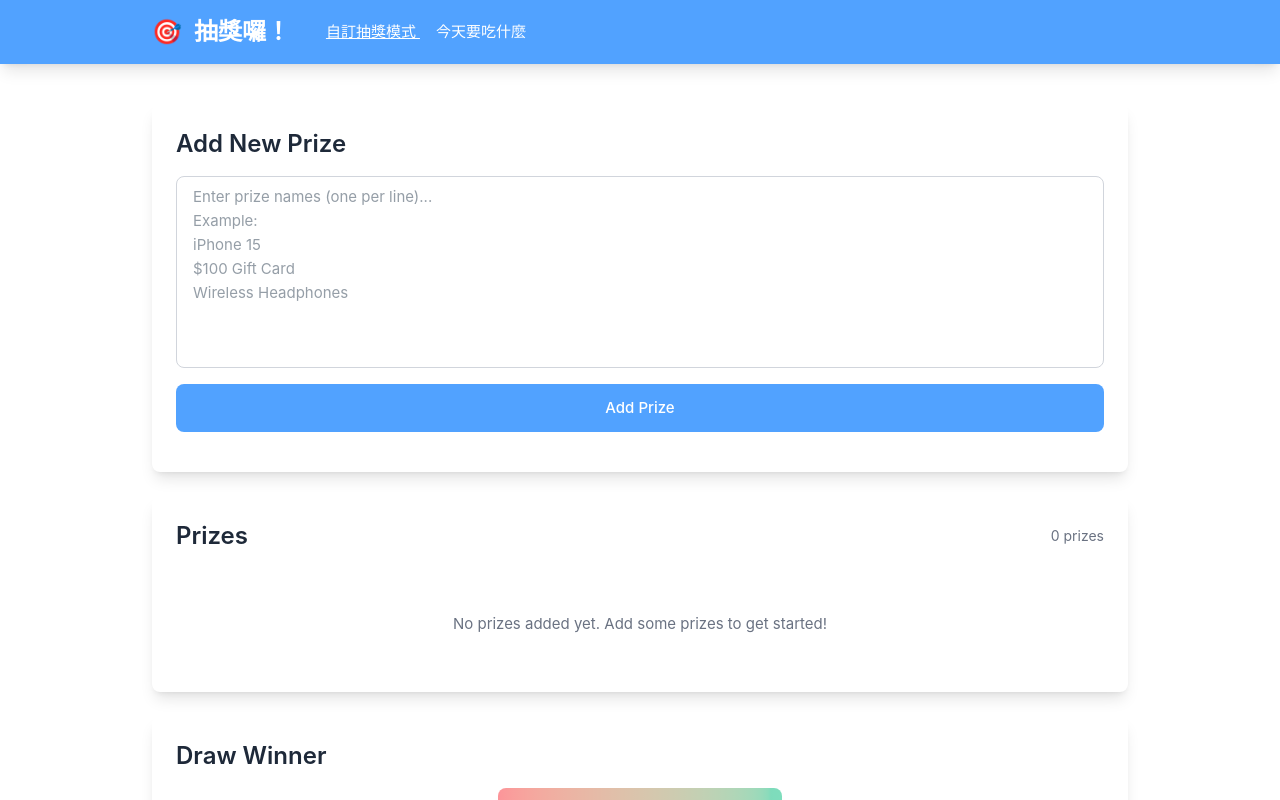
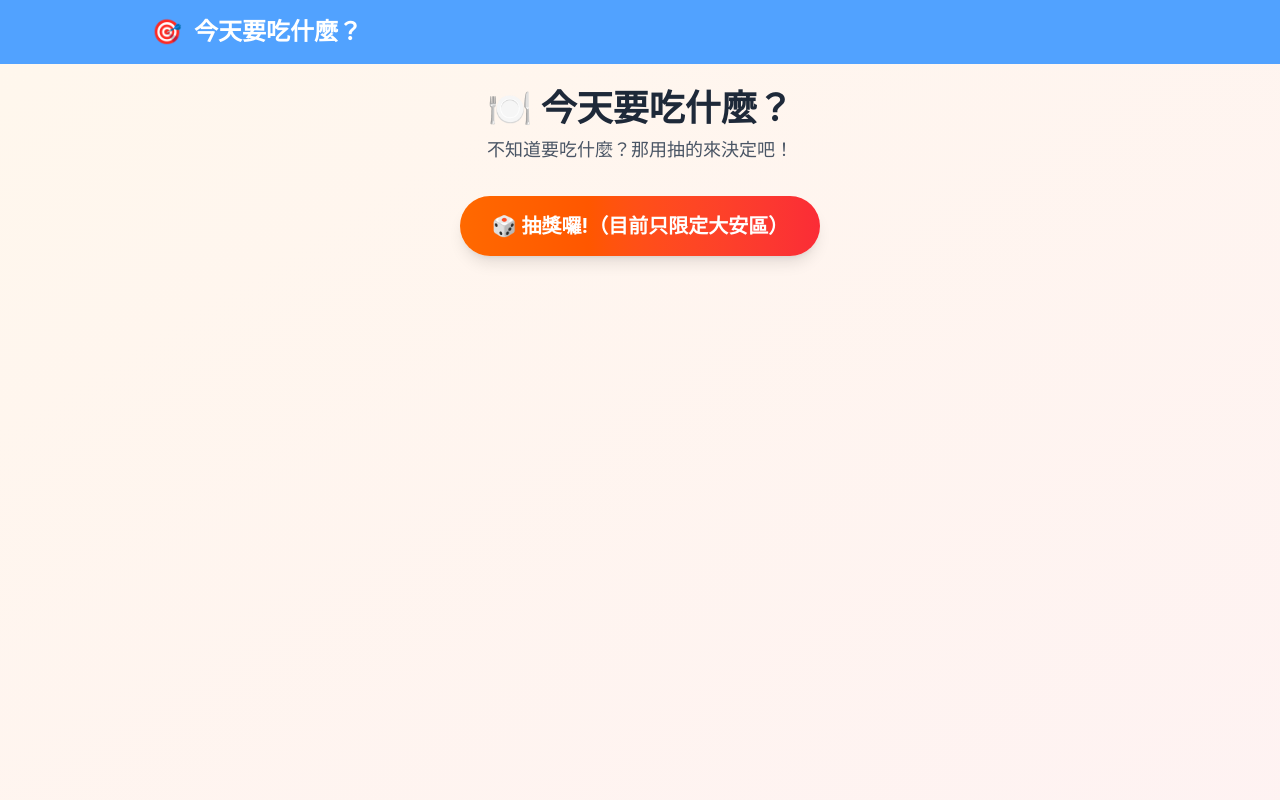
Before and after one commit to m790101/prize-draw, a Vue app: page / in a window 1280 px wide. Shown: the top 800 px of the page. Built offline with nearby package versions, Linux system fonts and the light colour scheme.

Commit message:
feat: 更換首頁到餐廳頁面且拿掉其他頁面

```diff
--- a/src/App.vue
+++ b/src/App.vue
@@ -5,22 +5,22 @@
       <div class="container mx-auto lg:max-w-(--breakpoint-lg) px-3 md:px-6 py-4">
         <div class="flex items-center gap-3">
           <div class="text-white text-2xl">🎯</div>
-          <h1 class="text-white text-2xl font-bold">抽獎囉！</h1>
+          <h1 class="text-white text-2xl font-bold">今天要吃什麼？</h1>
           <nav class="ml-6">
-            <router-link
+            <!-- <router-link
               to="/"
               class="text-white hover:text-blue-200 mr-4 font-medium transition-colors"
               active-class="underline"
             >
               自訂抽獎模式
-            </router-link>
-            <router-link
+            </router-link> -->
+            <!-- <router-link
               to="/restaurant"
               class="text-white hover:text-blue-200 font-medium transition-colors"
               active-class="underline"
             >
               今天要吃什麼
-            </router-link>
+            </router-link> -->
           </nav>
         </div>
       </div>
--- a/src/router/index.js
+++ b/src/router/index.js
@@ -1,18 +1,19 @@
 import { createRouter, createWebHistory } from 'vue-router'
-import App from '../App.vue'
+// import App from '../App.vue'
 
 const routes = [
   {
     path: '/',
     name: 'Home',
-    component: () => import('../views/Home.vue')
+    // component: () => import('../views/Home.vue')
+    component: () => import('../views/Restaurant.vue')
   },
   // Example of lazy loading a component
-  {
-    path: '/restaurant',
-    name: 'Restaurant',
-    component: () => import('../views/Restaurant.vue')
-  }
+  // {
+  //   path: '/restaurant',
+  //   name: 'Restaurant',
+  //   component: () => import('../views/Restaurant.vue')
+  // }
 ]
 
 const router = createRouter({
```
